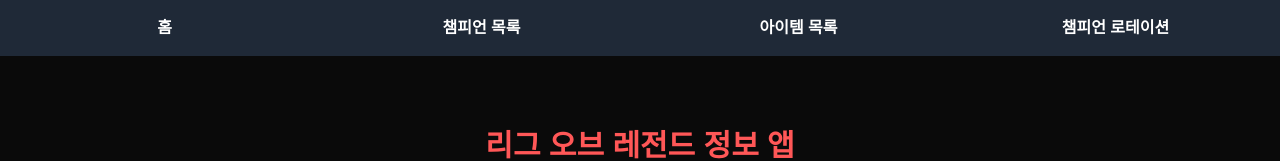
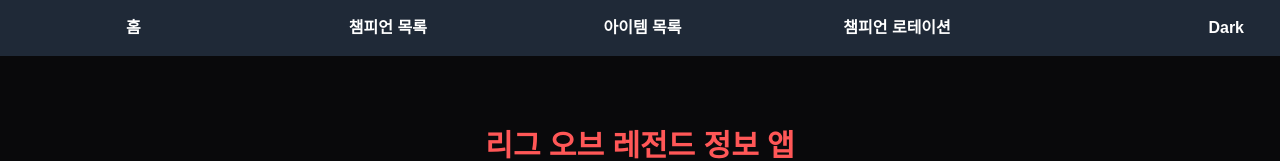
Before and after one commit to adorable-otter/lol-info, a Next.js app: page / in a window 1280 px wide. Shown: the top 161 px of the page. Built offline with nearby package versions, Linux system fonts and the light colour scheme.

Commit message:
feat: 다크모드/라이트모드 기능 추가

```diff
--- a/package.json
+++ b/package.json
@@ -14,6 +14,7 @@
     "clsx": "^2.1.1",
     "lucide-react": "^0.468.0",
     "next": "14.2.20",
+    "next-themes": "^0.4.4",
     "react": "^18",
     "react-dom": "^18",
     "tailwind-merge": "^2.5.5",
--- a/src/app/globals.css
+++ b/src/app/globals.css
@@ -14,25 +14,53 @@
 
 @layer base {
   .dark {
+    --background: 240 10% 3.9%;
+    --foreground: 0, 100%, 67%;
+    --card: 240 10% 3.9%;
+    --foreground: 0, 100%, 67%;
+    --popover: 240 10% 3.9%;
+    --popover-foreground: 0 0% 98%;
+    --primary: 0 0% 98%;
+    --primary-foreground: 240 5.9% 10%;
+    --secondary: 240 3.7% 15.9%;
+    --secondary-foreground: 0 0% 98%;
+    --muted: 240 3.7% 15.9%;
+    --muted-foreground: 240 5% 64.9%;
+    --accent: 240 3.7% 15.9%;
+    --accent-foreground: 0 0% 98%;
+    --destructive: 0 62.8% 30.6%;
+    --destructive-foreground: 0 0% 98%;
+    --border: 240 3.7% 15.9%;
+    --input: 240 3.7% 15.9%;
+    --ring: 240 4.9% 83.9%;
+    --chart-1: 220 70% 50%;
+    --chart-2: 160 60% 45%;
+    --chart-3: 30 80% 55%;
+    --chart-4: 280 65% 60%;
+    --chart-5: 340 75% 55%;
+    --radius: 0.5rem;
+  }
+
+  :light {
     --background: 0 0% 100%;
-    --foreground: 0 0% 3.9%;
+    --foreground: 240 10% 3.9%;
     --card: 0 0% 100%;
-    --card-foreground: 0 0% 3.9%;
+    --card-foreground: 240 10% 3.9%;
     --popover: 0 0% 100%;
-    --popover-foreground: 0 0% 3.9%;
-    --primary: 0 0% 9%;
+    --popover-foreground: 240 10% 3.9%;
+    --primary: 240 5.9% 10%;
     --primary-foreground: 0 0% 98%;
-    --secondary: 0 0% 96.1%;
-    --secondary-foreground: 0 0% 9%;
-    --muted: 0 0% 96.1%;
-    --muted-foreground: 0 0% 45.1%;
-    --accent: 0 0% 96.1%;
-    --accent-foreground: 0 0% 9%;
+    --secondary: 240 4.8% 95.9%;
+    --secondary-foreground: 240 5.9% 10%;
+    --muted: 240 4.8% 95.9%;
+    --muted-foreground: 240 3.8% 46.1%;
+    --accent: 240 4.8% 95.9%;
+    --accent-foreground: 240 5.9% 10%;
     --destructive: 0 84.2% 60.2%;
     --destructive-foreground: 0 0% 98%;
-    --border: 0 0% 89.8%;
-    --input: 0 0% 89.8%;
-    --ring: 0 0% 3.9%;
+    --border: 240 5.9% 90%;
+    --input: 240 5.9% 90%;
+    --ring: 240 10% 3.9%;
     --chart-1: 12 76% 61%;
     --chart-2: 173 58% 39%;
     --chart-3: 197 37% 24%;
@@ -40,38 +68,13 @@
     --chart-5: 27 87% 67%;
     --radius: 0.5rem;
   }
-  :root {
-    --background: 0 0% 3.9%;
-    --foreground: 0, 100%, 67%;
-    --card: 0 0% 3.9%;
-    --card-foreground: 0, 100%, 67%;
-    --popover: 0 0% 3.9%;
-    --popover-foreground: 0 0% 98%;
-    --primary: 0 0% 98%;
-    --primary-foreground: 0 0% 9%;
-    --secondary: 0 0% 14.9%;
-    --secondary-foreground: 0 0% 98%;
-    --muted: 0 0% 14.9%;
-    --muted-foreground: 0 0% 63.9%;
-    --accent: 0 0% 14.9%;
-    --accent-foreground: 0 0% 98%;
-    --destructive: 0 62.8% 30.6%;
-    --destructive-foreground: 0 0% 98%;
-    --border: 0 0% 14.9%;
-    --input: 0 0% 14.9%;
-    --ring: 0 0% 83.1%;
-    --chart-1: 220 70% 50%;
-    --chart-2: 160 60% 45%;
-    --chart-3: 30 80% 55%;
-    --chart-4: 280 65% 60%;
-    --chart-5: 340 75% 55%;
-  }
 }
 
 @layer base {
   * {
     @apply border-border;
   }
+
   body {
     @apply bg-background text-foreground;
   }
--- a/src/app/layout.tsx
+++ b/src/app/layout.tsx
@@ -4,6 +4,7 @@
 import Header from '@/components/Header';
 import Providers from './providers';
 import Modal from '@/components/Modal';
+import { ThemeProvider } from '@/components/ui/ThemeProvider';
 
 const geistSans = localFont({
   src: './fonts/GeistVF.woff',
@@ -29,8 +30,17 @@
   return (
     <html lang="en">
       <body className={`${geistSans.variable} ${geistMono.variable} antialiased pt-14 w-full`}>
-        <Header />
-        <Providers>{children}</Providers>
+        <Providers>
+          <ThemeProvider
+            attribute="class"
+            defaultTheme="dark"
+            enableSystem
+            disableTransitionOnChange
+          >
+            <Header />
+            {children}
+          </ThemeProvider>
+        </Providers>
         <Modal />
       </body>
     </html>
--- a/src/components/Header.tsx
+++ b/src/components/Header.tsx
@@ -4,24 +4,34 @@
 import React from 'react';
 import Navigation from './Navigation';
 import useModalStore from '@/stores/useModalStore';
+import { useTheme } from 'next-themes';
 
 const Header = () => {
   const { isOpen, openModal, closeModal } = useModalStore();
+  const { setTheme, theme } = useTheme();
+
   return (
-    <header className="fixed top-0 w-full p-4 bg-gray-800 text-white font-bold">
+    <header className="fixed top-0 w-full p-4 bg-gray-800 text-white font-bold flex">
       {!isOpen && (
-        <button className="sm:hidden ml-auto" onClick={openModal}>
+        <button className="sm:hidden" onClick={openModal}>
           <Image src={'/menu-btn.png'} width={30} height={30} alt="menu button" />
         </button>
       )}
       {isOpen && (
-        <button className="sm:hidden ml-auto" onClick={closeModal}>
+        <button className="sm:hidden" onClick={closeModal}>
           <p>x</p>
         </button>
       )}
-      <div className="hidden sm:flex">
+      <div className="hidden sm:flex w-4/5">
         <Navigation />
       </div>
+      <button className='ml-auto mr-5'
+        onClick={() => {
+          setTheme(theme === 'dark' ? 'light' : 'dark');
+        }}
+      >
+        {theme![0].toUpperCase() + theme!.slice(1)}
+      </button>
     </header>
   );
 };
--- a/src/components/Navigation.tsx
+++ b/src/components/Navigation.tsx
@@ -11,7 +11,7 @@
     closeModal();
   };
   return (
-    <nav className="flex flex-col sm:flex-row items-center gap-5 text-center w-full text-white">
+    <nav className="flex flex-col sm:flex-row items-center gap-5 text-center w-full">
       <Link onClick={handleLinkClick} className="w-1/4" href={'/'}>
         홈
       </Link>
--- /dev/null
+++ b/src/components/ui/ThemeProvider.tsx
@@ -0,0 +1,11 @@
+'use client';
+
+import * as React from 'react';
+import { ThemeProvider as NextThemesProvider } from 'next-themes';
+
+export function ThemeProvider({
+  children,
+  ...props
+}: React.ComponentProps<typeof NextThemesProvider>) {
+  return <NextThemesProvider {...props}>{children}</NextThemesProvider>;
+}
--- a/tailwind.config.ts
+++ b/tailwind.config.ts
@@ -14,31 +14,31 @@
         foreground: 'hsl(var(--foreground))',
         card: {
           DEFAULT: 'hsl(var(--card))',
-  				foreground: 'hsl(var(--card-foreground))'
+          foreground: 'hsl(var(--card-foreground))',
         },
         popover: {
           DEFAULT: 'hsl(var(--popover))',
-  				foreground: 'hsl(var(--popover-foreground))'
+          foreground: 'hsl(var(--popover-foreground))',
         },
         primary: {
           DEFAULT: 'hsl(var(--primary))',
-  				foreground: 'hsl(var(--primary-foreground))'
+          foreground: 'hsl(var(--primary-foreground))',
         },
         secondary: {
           DEFAULT: 'hsl(var(--secondary))',
-  				foreground: 'hsl(var(--secondary-foreground))'
+          foreground: 'hsl(var(--secondary-foreground))',
         },
         muted: {
           DEFAULT: 'hsl(var(--muted))',
-  				foreground: 'hsl(var(--muted-foreground))'
+          foreground: 'hsl(var(--muted-foreground))',
         },
         accent: {
           DEFAULT: 'hsl(var(--accent))',
-  				foreground: 'hsl(var(--accent-foreground))'
+          foreground: 'hsl(var(--accent-foreground))',
         },
         destructive: {
           DEFAULT: 'hsl(var(--destructive))',
-  				foreground: 'hsl(var(--destructive-foreground))'
+          foreground: 'hsl(var(--destructive-foreground))',
         },
         border: 'hsl(var(--border))',
         input: 'hsl(var(--input))',
@@ -48,15 +48,15 @@
           '2': 'hsl(var(--chart-2))',
           '3': 'hsl(var(--chart-3))',
           '4': 'hsl(var(--chart-4))',
-  				'5': 'hsl(var(--chart-5))'
-  			}
+          '5': 'hsl(var(--chart-5))',
+        },
       },
       borderRadius: {
         lg: 'var(--radius)',
         md: 'calc(var(--radius) - 2px)',
-  			sm: 'calc(var(--radius) - 4px)'
-  		}
-  	}
+        sm: 'calc(var(--radius) - 4px)',
+      },
+    },
   },
   plugins: [require('tailwindcss-animate')],
 };
```
Also changed, not shown: components.json, 1 other file (tests, documents, lock files or other folders). Lines whose indentation alone changed are shown as unchanged.
